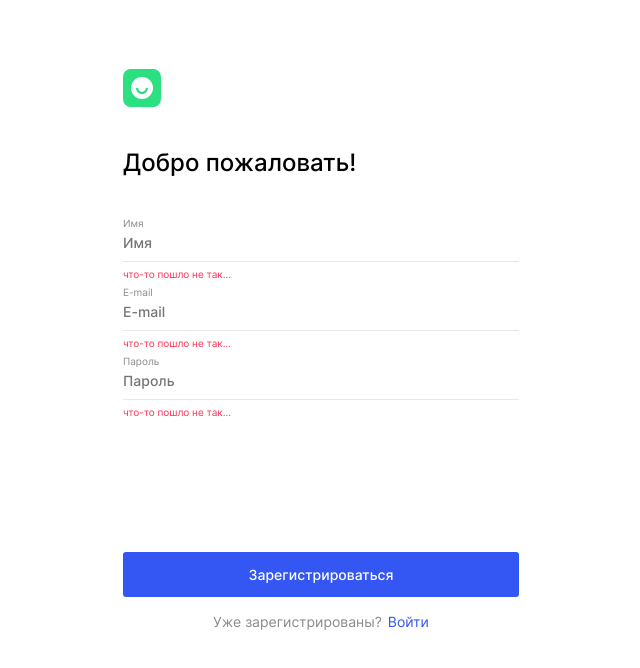
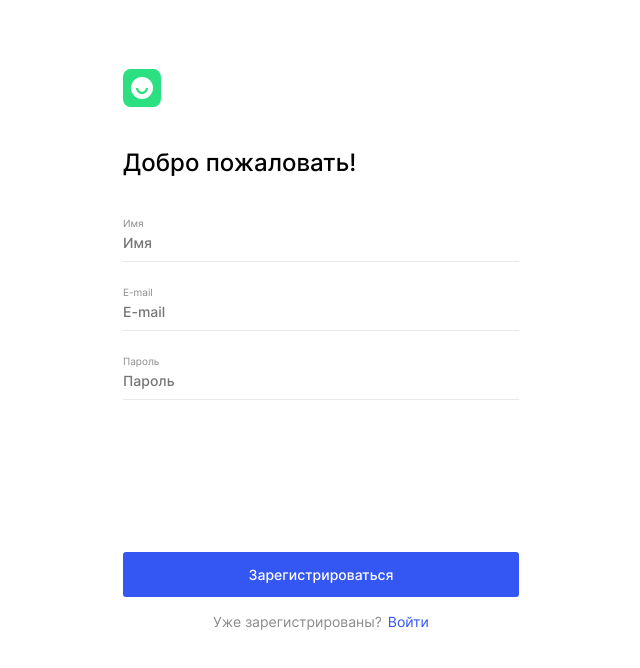
Before and after one commit to KalinaFrontend/movies-explorer-frontend, a React (Create React App) app: page /signup in a window 1280 px wide. Shown: the top 668 px of the page, without its empty margins (319-959 px from the left). Built offline with nearby package versions, Linux system fonts and the light colour scheme.

Commit message:
feat: реализовать регистрацию

```diff
--- a/src/components/App/App.js
+++ b/src/components/App/App.js
@@ -1,5 +1,5 @@
-import React, { useState } from "react";
-import { Route, Routes } from "react-router-dom";
+import React, { useState, useEffect } from "react";
+import { Route, Routes, useNavigate } from "react-router-dom";
 import "./App.css";
 import Header from "../Header/Header";
 import Footer from "../Footer/Footer";
@@ -9,13 +9,73 @@ import SavedMovies from "../SavedMovies/SavedMovies";
 import Profile from "../Profile/Profile";
 import Register from "../Register/Register";
 import Login from "../Login/Login";
-import NotFindPage from '../NotFindPage/NotFindPage'
+import NotFindPage from "../NotFindPage/NotFindPage";
+import * as auth from "../../utils/auth";
 import { CurrentUserContext } from "../../contexts/CurrentUserContext";
 import { initialMoviesCards } from "../../utils/initialMoviesCards";
 import { savedMovies } from "../../utils/initialMoviesCards";
 
 function App() {
+
+  const navigate = useNavigate();
   const [currentUser] = useState(null);
+  const [loggedIn, setLoggedIn] = useState(false);
+
+  useEffect(() => {
+    handleTokenCheck();
+  }, []);
+
+  //Проверить токен
+  const handleTokenCheck = async () => {
+    const jwt = localStorage.getItem("jwt");
+    if (!jwt) {
+      return;
+    }
+    try {
+//      const userInfo = await api.getUserInfo();
+//      setUserData(userInfo.user.email);
+      navigate("/");
+    } catch(e) {
+      console.warn(e);
+    }
+  }
+
+  /*function handleAuthorization(data) {
+    auth
+      .authorization(data)
+      .then((data) => {
+        if (data.token) {
+          localStorage.setItem("jwt", data.token);
+          setLoggedIn(true);
+          handleTokenCheck();
+        }
+      })
+      .catch(console.error);
+  }
+*/
+  const handleAuthorization = async(data) => {
+    try {
+      const userToken = await  auth.authorization(data);
+      if(userToken) {
+        localStorage.getItem("jwt", userToken.token);
+        setLoggedIn(true);
+        handleTokenCheck();
+      }
+    } catch(e) {
+      console.warn(e);
+    }
+  }
+
+    //Зарегистрироваться
+    const handleRegistration = async (data) => {
+      try {
+          await auth.registration(data);
+          navigate("/signin");
+      } catch (e) {
+          console.warn(e);
+      }
+  }
+
 
   return (
     <CurrentUserContext.Provider value={currentUser}>
@@ -64,7 +124,7 @@ function App() {
               </>
             }
           />
-          <Route exact path="/signup" element={<Register />} />
+          <Route exact path="/signup" element={<Register onLogin={handleRegistration}/>} />
           <Route exact path="/signin" element={<Login />} />
           <Route exact path="/*" element={<NotFindPage />} />
         </Routes>
--- a/src/components/Authorization/Authorization.css
+++ b/src/components/Authorization/Authorization.css
@@ -128,6 +128,7 @@
 
 .authorization__validation-text {
     margin: 6px 0 6px 0;
+    min-height: 12px;
     font-weight: 400;
     font-size: 10px;
     line-height: 12px;
--- a/src/components/Authorization/Authorization.js
+++ b/src/components/Authorization/Authorization.js
@@ -1,50 +1,95 @@
 import React from "react";
 import "./Authorization.css";
 import Logo from "../Logo/Logo";
+import Forms from "../../utils/validation";
 
 function Authorization(props) {
+  const { values, errors, handleChange, handleSubmit } = Forms(props.onLogin);
+
   return (
-    <section className='authorization'>
-      <div className='authorization__header'>
-        <div className='authorization__header-container'>
-          <div className='authorization__logo-container'>
+    <section className="authorization">
+      <div className="authorization__header">
+        <div className="authorization__header-container">
+          <div className="authorization__logo-container">
             <Logo />
           </div>
-          <h1 className='authorization__text'>{props.title}</h1>
+          <h1 className="authorization__text">{props.title}</h1>
         </div>
       </div>
-      <form name={props.authType}>
-      <ul className='authorization__container'>
-        {props.authType === 'register' && (
-        <li className='authorization__part-form'>
-          <p className='authorization__name'>Имя</p>
-          <input className='authorization__input' placeholder='Имя' type="text" id="name" name="name" minLength="2"
-                 maxLength="30" required/>
-        </li>)}
-        {props.authType === 'register' && (<p className='authorization__validation-text'>что-то пошло не так...</p>
+      <form name={props.authType} onSubmit={handleSubmit} className="form">
+        <ul className="authorization__container">
+          {props.authType === "register" && (
+            <li className="authorization__part-form">
+              <p className="authorization__name">Имя</p>
+              <input
+                className="authorization__input"
+                placeholder="Имя"
+                type="text"
+                id="name"
+                name="name"
+                minLength="2"
+                maxLength="30"
+                value={values.name || ""}
+                onChange={handleChange}
+                required
+              />
+            </li>
           )}
-        <li className='authorization__part-form'>
-          <p className='authorization__name'>E-mail</p>
-          <input className='authorization__input' placeholder='E-mail' type="email" id="email" name="email" minLength="2"
-                 maxLength="30" required/>
-        </li>
-        <p className='authorization__validation-text'>что-то пошло не так...</p>
-        <li className='authorization__part-form'>
-          <p className='authorization__name'>Пароль</p>
-          <input className='authorization__input' placeholder='Пароль' type='password' id="password" name="password"
-                 minLength="2"
-                 maxLength="30" required/>
-        </li>
-        <p className='authorization__validation-text'>что-то пошло не так...</p>
-      </ul>
-      </form>
-      <div className='authorization__confirm'>
-        <button className={`${props.authType === 'register' ? 'authorization__confirm-button' : 'authorization__confirm-button authorization__confirm-button-login'}`} type='submit'>{props.button}</button>
-        <div className='authorization__confirm-container'>
-          <p className='authorization__confirm-text'>{props.text}</p>
-          <a className='authorization__confirm-link' href={props.linkRout}>{props.link}</a>
+          {props.authType === "register" && (
+            <p className="authorization__validation-text">{errors.name}</p>
+          )}
+          <li className="authorization__part-form">
+            <p className="authorization__name">E-mail</p>
+            <input
+              className="authorization__input"
+              placeholder="E-mail"
+              type="email"
+              id="email"
+              name="email"
+              minLength="2"
+              maxLength="30"
+              value={values.email || ""}
+              onChange={handleChange}
+              required
+            />
+          </li>
+          <p className="authorization__validation-text">{errors.email}</p>
+          <li className="authorization__part-form">
+            <p className="authorization__name">Пароль</p>
+            <input
+              className="authorization__input"
+              placeholder="Пароль"
+              type="password"
+              id="password"
+              name="password"
+              minLength="2"
+              maxLength="30"
+              value={values.password || ""}
+              onChange={handleChange}
+              required
+            />
+          </li>
+          <p className="authorization__validation-text">{errors.password}</p>
+        </ul>
+        <div className="authorization__confirm">
+        <button
+          className={`${
+            props.authType === "register"
+              ? "authorization__confirm-button"
+              : "authorization__confirm-button authorization__confirm-button-login"
+          }`}
+          type="submit"
+        >
+          {props.button}
+        </button>
+        <div className="authorization__confirm-container">
+          <p className="authorization__confirm-text">{props.text}</p>
+          <a className="authorization__confirm-link" href={props.linkRout}>
+            {props.link}
+          </a>
         </div>
       </div>
+      </form>
     </section>
   );
 }
--- a/src/components/Portfolio/Portfolio.js
+++ b/src/components/Portfolio/Portfolio.js
@@ -4,7 +4,7 @@ import arrow from "../../images/portfolio__link-arrow.svg";
 function Portfolio() {
   return (
     <>
-      <p className="portfolio__portfolio-link">Портфолио</p>
+      <h3 className="portfolio__portfolio-link">Портфолио</h3>
       <ul className="portfolio__navigation">
         <li>
           <a
--- a/src/components/Register/Register.js
+++ b/src/components/Register/Register.js
@@ -1,7 +1,7 @@
 import React from "react";
 import Authorization from "../Authorization/Authorization";
 
-function Register() {
+function Register(props) {
   return (
     <main>
       <Authorization
@@ -12,6 +12,7 @@ function Register() {
         link="Войти"
         linkRout="/signin"
         name={["name", "email", "password"]}
+        onLogin={props.onLogin}
       />
     </main>
   );
--- /dev/null
+++ b/src/utils/auth.js
@@ -0,0 +1,42 @@
+import { baseUrl } from "./constants";
+
+const checkResponse = (res) => {
+    if (res.ok) {
+      return res.json();
+    } else {
+      return Promise.reject(`${res.status} ${res.statusText}`);
+    }
+  }
+
+export const authorization = ({ email, password }) => {
+    return fetch(`https://auth.nomoreparties.co/signin`, {
+      method: "POST",
+      headers: {
+        "Content-Type": "application/json"
+    },
+      body: JSON.stringify({ password, email }),
+    }).then(checkResponse);
+}
+
+
+export async function registration  ({ email, password, name }) {
+    const data = await fetch(`${baseUrl}/signup`, {
+      method: "POST",
+      headers: {
+        'Accept': 'application/json',
+        'Content-Type': 'application/json'
+   },
+   body: JSON.stringify({  email, password, name }),
+    })
+    return checkResponse(data);
+  }
+
+export const getContent = (token) => {
+    return fetch(`https://auth.nomoreparties.co/users/me`, {
+      method: "GET",
+      headers: {
+        "Content-Type": "application/json",
+        "Authorization" : `Bearer ${token}`
+    },
+    }).then(checkResponse);
+}
--- /dev/null
+++ b/src/utils/constants.js
@@ -0,0 +1 @@
+export const baseUrl = "http://api.kalina.movies-api.nomoredomains.monster";
--- /dev/null
+++ b/src/utils/validation.js
@@ -0,0 +1,51 @@
+import { useState, useEffect } from "react";
+
+const Forms = (onLogin) => {
+    const [values, setValues] = useState({});
+    const [errors, setErrors] = useState({});
+    const [inactive, setInactive] = useState(null);
+
+    useEffect(() => {
+        setValues({});
+        setErrors({});
+        setInactive(false)
+      }, []);
+
+      const handleChange = (event) => {
+        const { name, value } = event.target;
+        setValues({
+          ...values,
+          [name]: value,
+        });
+
+        setErrors({
+          ...errors,
+          [name]: event.target.validationMessage,
+        });
+
+        setInactive(event.target.closest(".form").checkValidity());
+      };
+
+      function handleSubmit(e) {
+        e.preventDefault();
+        onLogin(values);
+      }
+
+      const resetForm = () => {
+        setValues({});
+        setErrors({});
+        setInactive(false);
+      }
+
+      return {
+        values,
+        errors,
+        inactive,
+        handleChange,
+        handleSubmit,
+        resetForm,
+        setValues
+      };
+}
+
+export default Forms;
```
Also changed, not shown: src/components/MoviesCardList/MoviesCardList.js (+8 -6 lines), src/images/about-me__foto.jpg.
